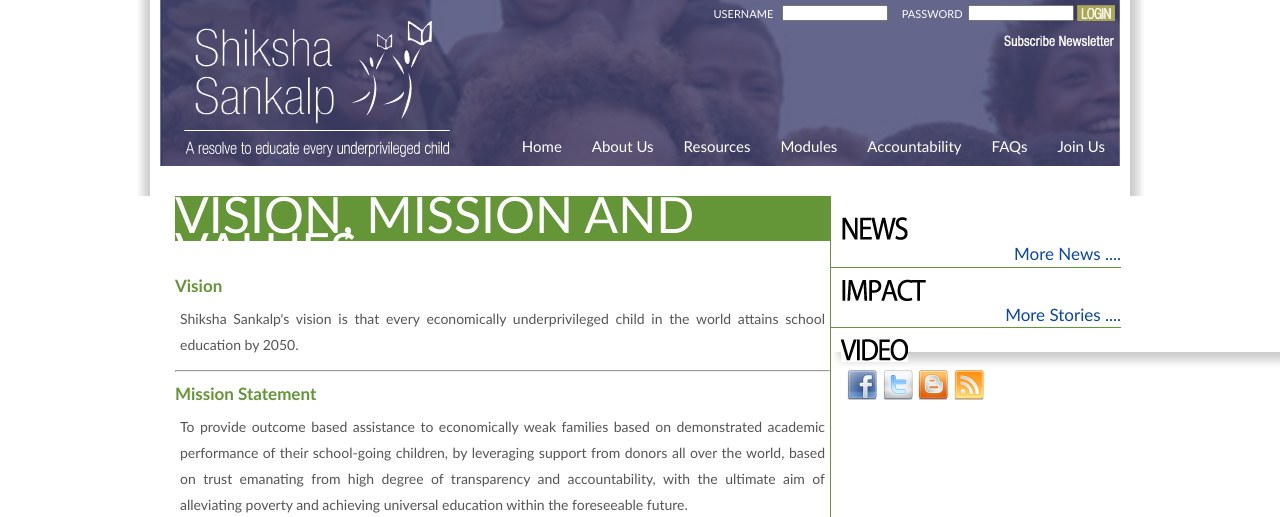
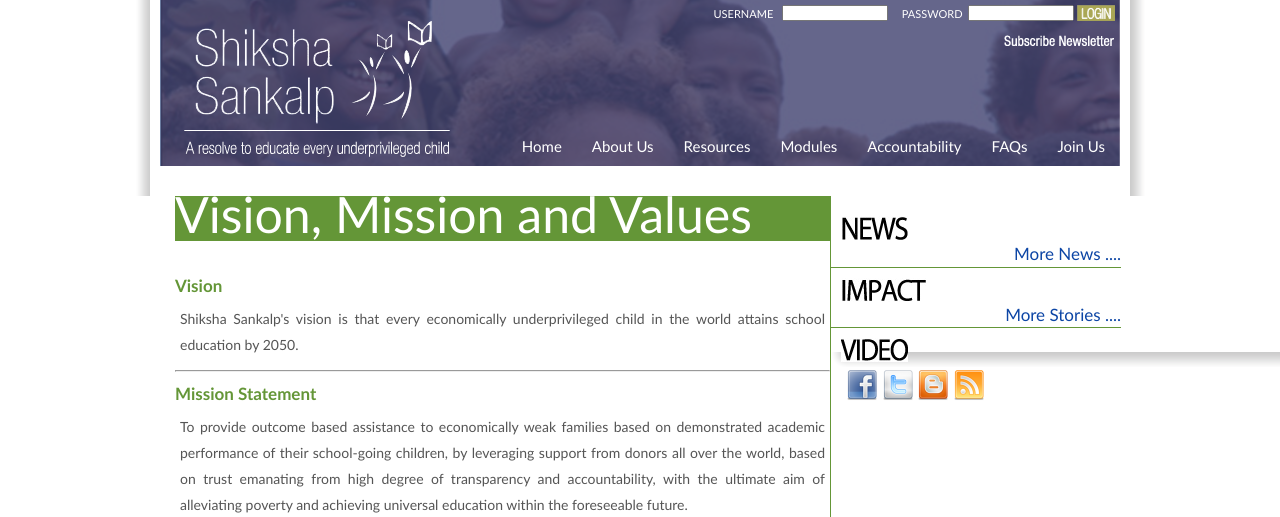
Before and after one commit to Airzign/Shiksha-Sankalp, a PHP site: page /vision.php in a window 1280 px wide; the page is wider, and only the part inside the window is pictured. Shown: the top 517 px of that part. Run offline with PHP 8.4, Linux system fonts and the light colour scheme; data that the repository does not hold is empty.

Commit message:
Solve H10

```diff
--- a/vision.php
+++ b/vision.php
@@ -5,7 +5,7 @@
 <div id="content">
   <div id="main_content">
 	<!-- the content goes here -->
-	<div class="innertitle" style="font-size:50px;">VISION, MISSION AND VALUES</div>
+	<div class="innertitle" style="font-size:50px;">Vision, Mission and Values</div>
 	<div class="innersubheading">Vision</div>
 	<p class="innertext">
 	  Shiksha Sankalp's vision is that every economically underprivileged child
```
